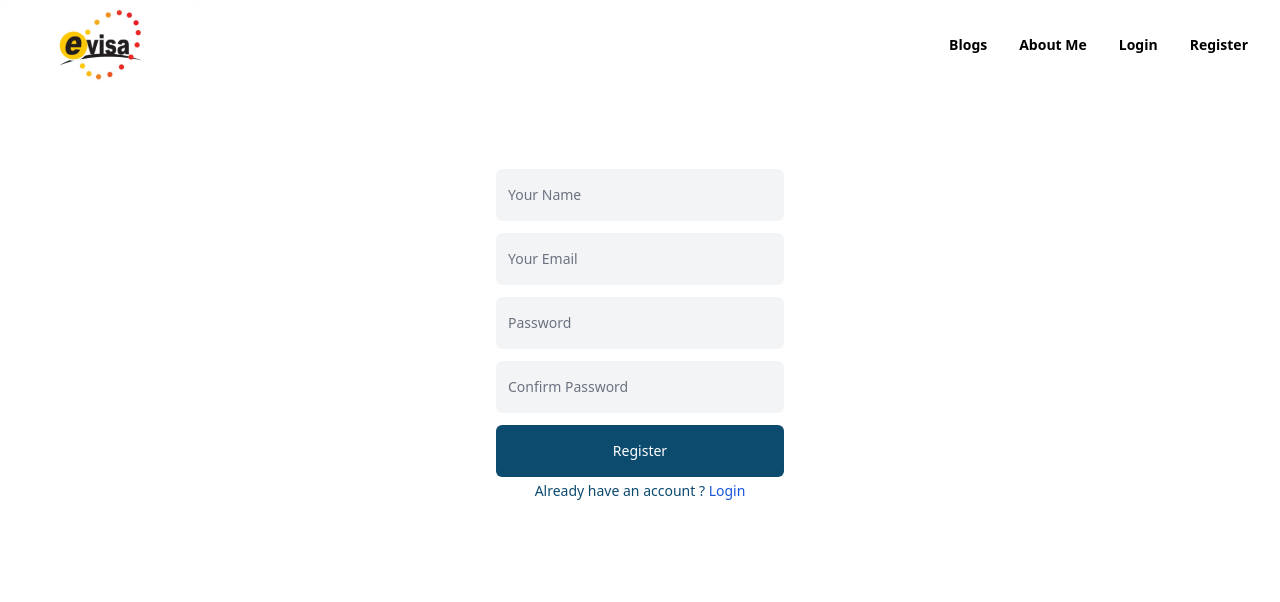
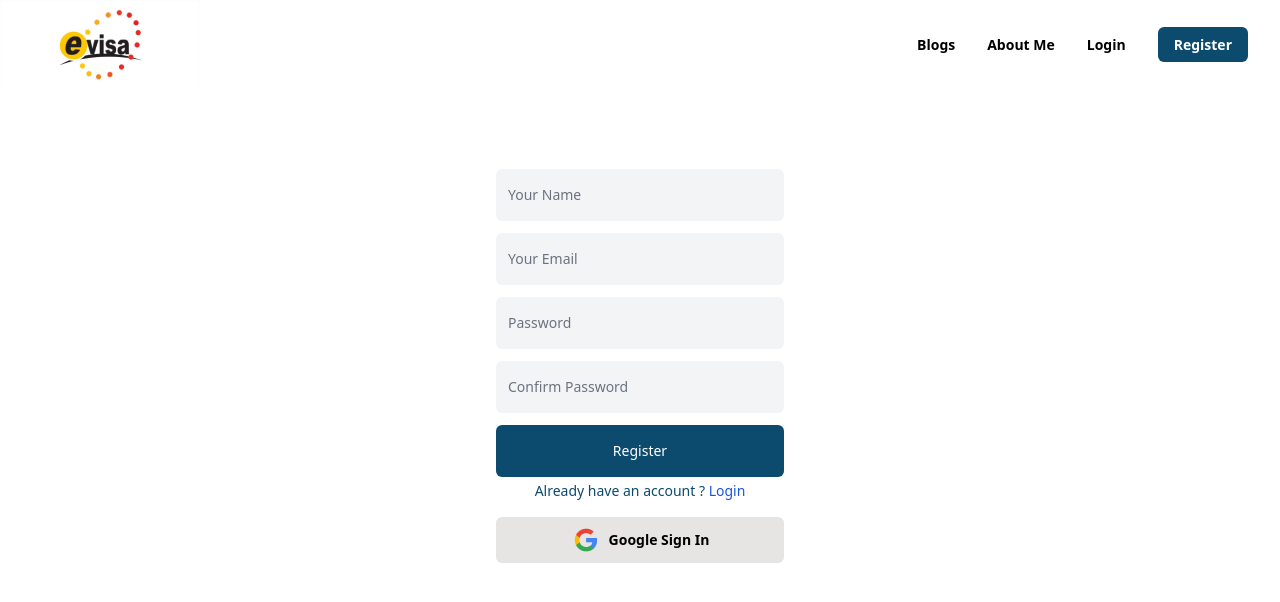
Before and after one commit to ThakurSaad/visa-plus, a React (Create React App) app: page /register in a window 1280 px wide. Shown: the top 602 px of the page. Built offline with nearby package versions, Linux system fonts and the light colour scheme; no server answers.

Commit message:
google sign in and conditional sign out btn

```diff
--- a/src/components/Header/Header.js
+++ b/src/components/Header/Header.js
@@ -1,8 +1,13 @@
+import { signOut } from "firebase/auth";
 import React from "react";
+import { useAuthState } from "react-firebase-hooks/auth";
 import { Link } from "react-router-dom";
+import auth from "../../firebase.init";
 import logo from "../../images/logo.png";
 
 const Header = () => {
+  const [user, loading, error] = useAuthState(auth);
+
   return (
     <nav className="grid grid-cols-1 justify-items-center md:flex md:justify-between md:items-center text-sm">
       <div>
@@ -17,12 +22,26 @@ const Header = () => {
         <Link className="font-semibold mx-4" to="/aboutme">
           About Me
         </Link>
-        <Link className="font-semibold mx-4" to="/login">
-          Login
-        </Link>
-        <Link className="font-semibold mx-4" to="/register">
-          Register
-        </Link>
+        {user ? (
+          <button
+            onClick={() => signOut(auth)}
+            className="rounded-md font-semibold bg-sky-900 text-white py-2 px-4 mx-4"
+          >
+            Sign Out
+          </button>
+        ) : (
+          <div>
+            <Link className="font-semibold mx-4" to="/login">
+              Login
+            </Link>
+            <Link
+              className="rounded-md font-semibold bg-sky-900 text-white py-2 px-4 mx-4"
+              to="/register"
+            >
+              Register
+            </Link>
+          </div>
+        )}
       </div>
     </nav>
   );
--- a/src/components/Login/Register/Register.js
+++ b/src/components/Login/Register/Register.js
@@ -3,6 +3,7 @@ import { useCreateUserWithEmailAndPassword } from "react-firebase-hooks/auth";
 import { Link, useNavigate } from "react-router-dom";
 import auth from "../../../firebase.init";
 import Loading from "../../Loading/Loading";
+import SocialLogin from "../SocialLogin/SocialLogin";
 
 const Register = () => {
   const navigate = useNavigate();
@@ -19,7 +20,7 @@ const Register = () => {
   }
   if (error) {
     errorElement = (
-      <p className="text-sm rounded-md bg-orange-100 text-red-700 absolute left-0 right-0 my-3 mx-auto w-72 p-2">
+      <p className="text-sm rounded-md bg-orange-100 text-red-700 my-3 mx-auto w-72 p-2">
         {error.message}
       </p>
     );
@@ -87,6 +88,7 @@ const Register = () => {
             Login
           </Link>
         </p>
+        <SocialLogin></SocialLogin>
         {errorElement}
       </section>
     </div>
--- a/src/components/Login/SocialLogin/SocialLogin.js
+++ b/src/components/Login/SocialLogin/SocialLogin.js
@@ -1,10 +1,42 @@
 import React from "react";
+import { useSignInWithGoogle } from "react-firebase-hooks/auth";
+import { useNavigate } from "react-router-dom";
+import auth from "../../../firebase.init";
+import google from "../../../images/google.png";
+import Loading from "../../Loading/Loading";
 
 const SocialLogin = () => {
+  const navigate = useNavigate();
+  const [signInWithGoogle, user, loading, error] = useSignInWithGoogle(auth);
+  let errorElement;
+
+  if (loading) {
+    return <Loading></Loading>;
+  }
+  if (error) {
+    errorElement = (
+      <p className="text-sm rounded-md bg-orange-100 text-red-700 absolute left-0 right-0 my-3 mx-auto w-72 p-2">
+        {error.message}
+      </p>
+    );
+  }
+  if (user) {
+    navigate("/");
+  }
+  const handleGoogleSignIn = () => {
+    signInWithGoogle();
+  };
   return (
-    <div>
-      <h1>THis is SocialLogin</h1>
-    </div>
+    <section>
+      <button
+        onClick={handleGoogleSignIn}
+        className="flex justify-center items-center text-sm font-semibold rounded-md bg-stone-200 block mx-auto my-4 w-72 py-2"
+      >
+        <img className="mr-2" src={google} alt="" />
+        Google Sign In
+      </button>
+      {errorElement}
+    </section>
   );
 };
 
```
Also changed, not shown: src/images/google.png (added).
